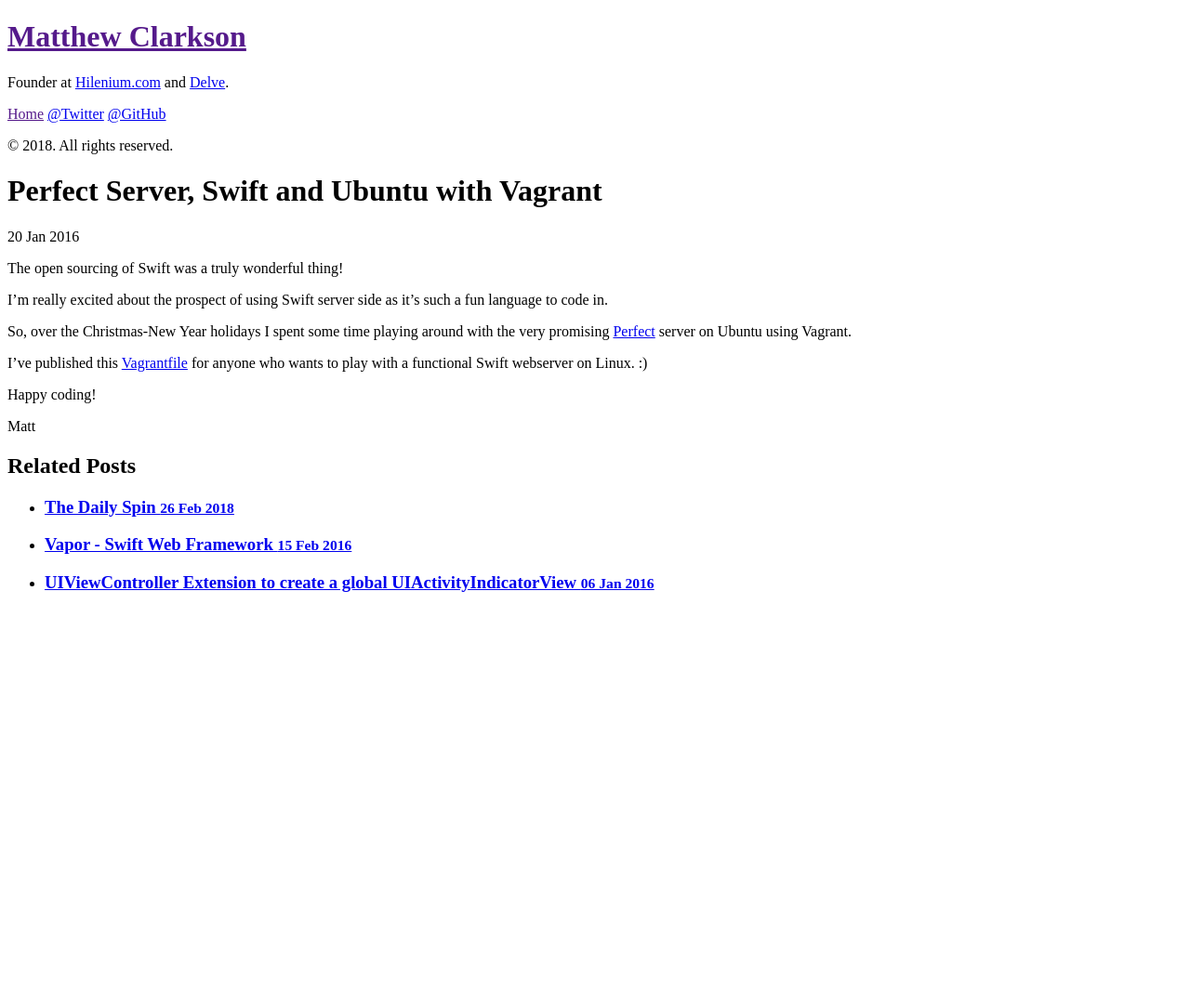
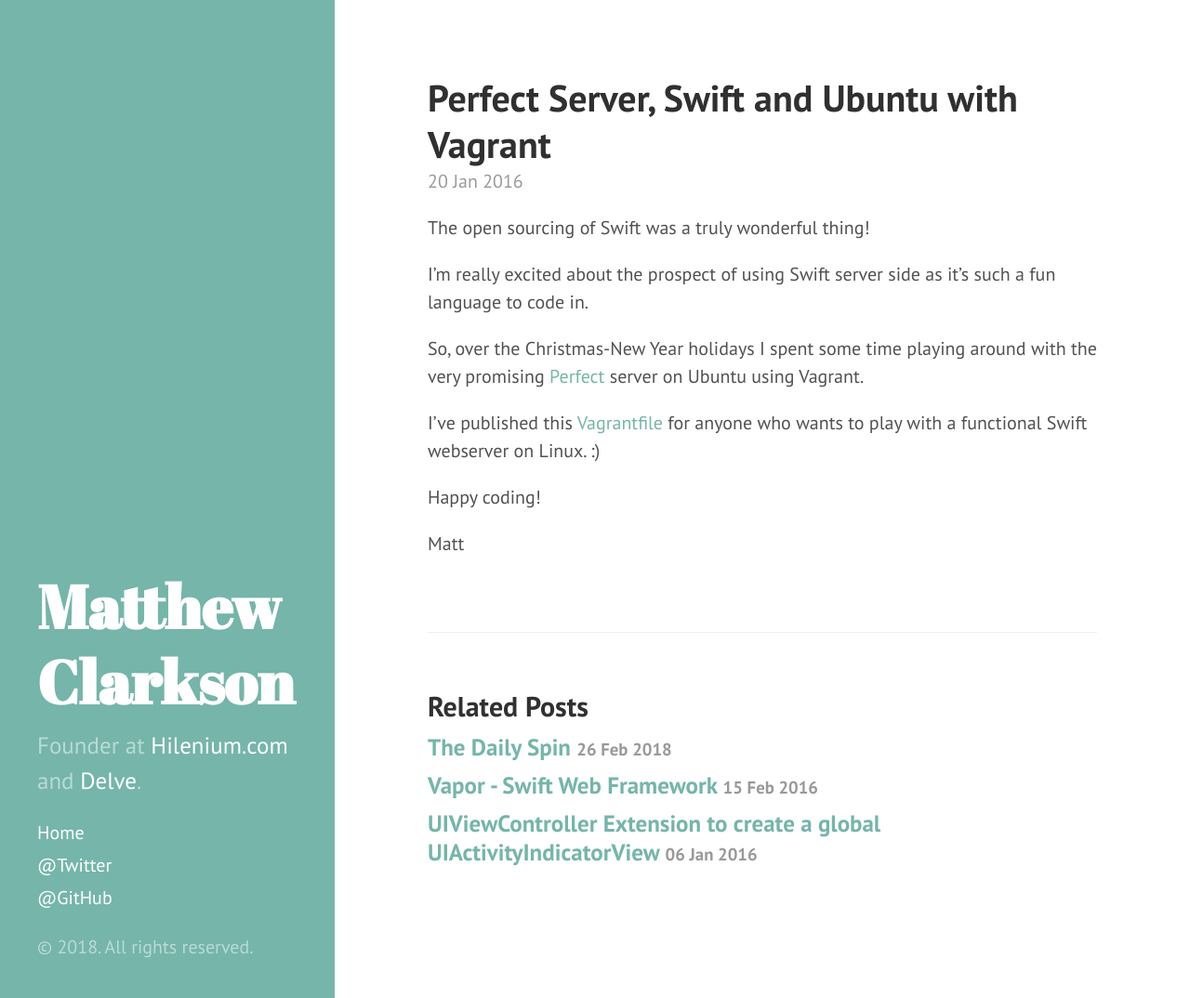
Before and after one commit to mpclarkson/mpclarkson.github.io, a Jekyll site: the page built from _posts/2016-01-20-perfect-swift-linux.md, in a window 1280 px wide and 1074 px high. Shown: the whole window at 93% size. Built offline with Jekyll 4.4.1, drawn with Linux system fonts in a browser that asks for light colours; comment, search, counter and statistics services are not loaded.

Commit message:
css not loading

```diff
--- a/_config.yml
+++ b/_config.yml
@@ -7,9 +7,9 @@
 
 # Setup
 title:            Matthew Clarkson
-tagline:          'Founder at hilenium.com, software developer and CMO.'
+tagline:          'Founder, marketer, developer, cyclist.'
 description:      'Founder at <a href="https://hilenium.com" target="_blank">Hilenium.com</a> and <a href="https://delveintelligence.com" target="_blank">Delve</a>.'
-url:              http://mpclarkson.github.io
+url:              https://mpclarkson.github.io
 baseurl:          /
 
 author:
--- a/_includes/head.html
+++ b/_includes/head.html
@@ -15,14 +15,14 @@
   </title>
 
   <!-- CSS -->
-  <link rel="stylesheet" href="{{ site.baseurl }}public/css/poole.css">
-  <link rel="stylesheet" href="{{ site.baseurl }}public/css/syntax.css">
-  <link rel="stylesheet" href="{{ site.baseurl }}public/css/hyde.css">
+  <link rel="stylesheet" href="/public/css/poole.css">
+  <link rel="stylesheet" href="/public/css/syntax.css">
+  <link rel="stylesheet" href="/public/css/hyde.css">
   <link rel="stylesheet" href="http://fonts.googleapis.com/css?family=PT+Sans:400,400italic,700|Abril+Fatface">
 
   <!-- Icons -->
-  <link rel="apple-touch-icon-precomposed" sizes="144x144" href="{{ site.baseurl }}public/apple-touch-icon-144-precomposed.png">
-                                 <link rel="shortcut icon" href="{{ site.baseurl }}public/favicon.ico">
+  <link rel="apple-touch-icon-precomposed" sizes="144x144" href="/public/apple-touch-icon-144-precomposed.png">
+                                 <link rel="shortcut icon" href="/public/favicon.ico">
 
   <!-- RSS -->
   <link rel="alternate" type="application/rss+xml" title="RSS" href="/atom.xml">
```
